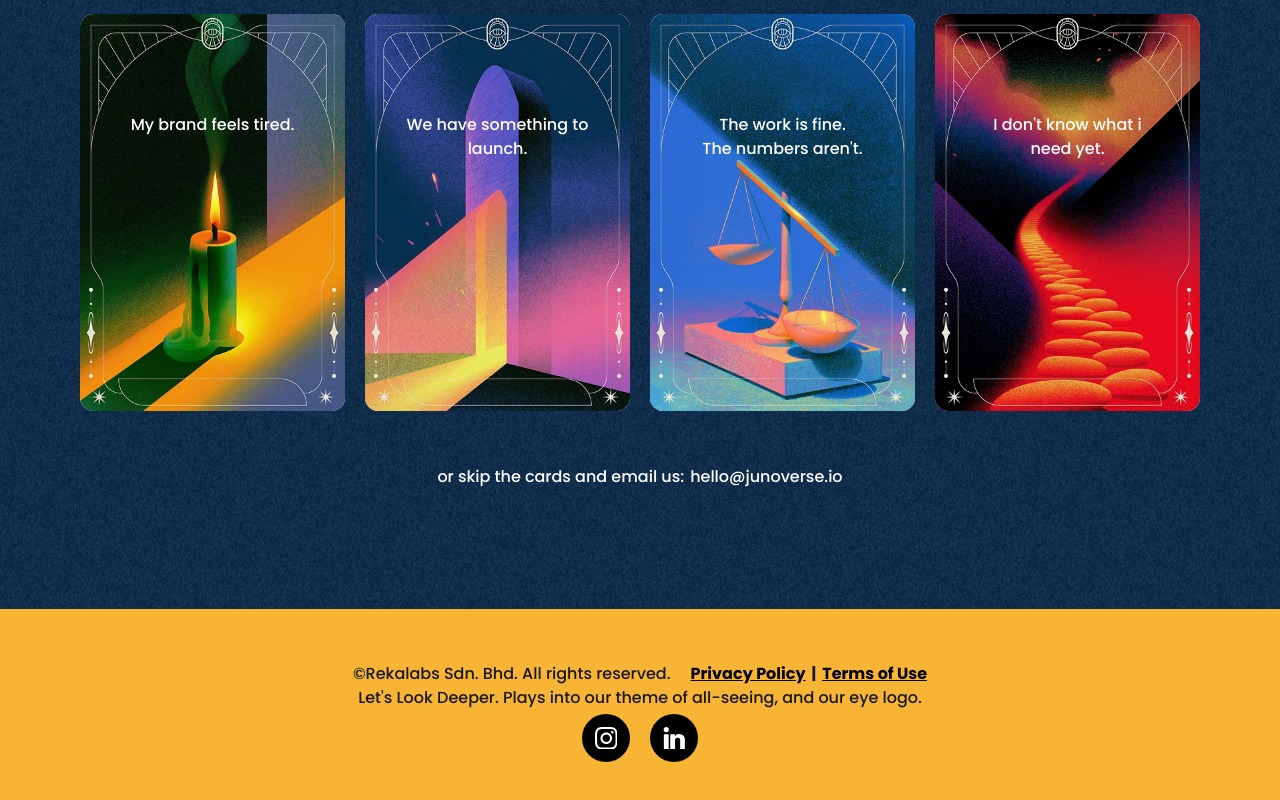
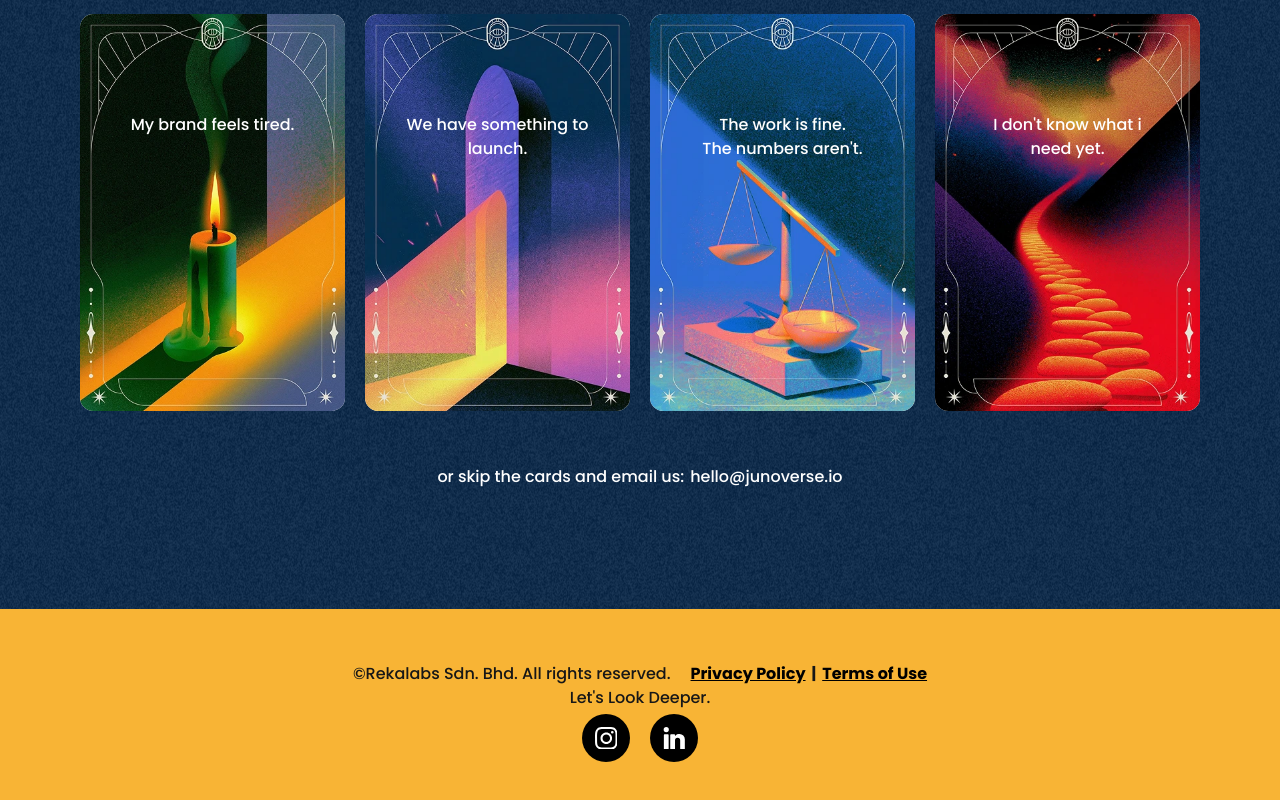
Before and after one commit to JunoVerse-Web/website, a Next.js app: page / in a window 1280 px wide. Shown: the part 2399-3199 px from the top of the page. Built offline with nearby package versions, Linux system fonts and the light colour scheme; no server answers.

Commit message:
Update footer.tsx
Amended footer copy

```diff
--- a/app/components/layout/navigation/footer.tsx
+++ b/app/components/layout/navigation/footer.tsx
@@ -30,7 +30,7 @@ export default function Footer() {
 
 			{/* Social Holder */}
 			<div className="flex gap-5 items-center max-[1390px]:gap-1 max-[1390px]:flex-col max-[1390px]:justify-center max-[1390px]:items-center">
-				<p className="mb-0! max-md:text-center max-sm:text-[12px]!">Let&apos;s Look Deeper. Plays into our theme of all-seeing, and our eye logo.</p>
+				<p className="mb-0! max-md:text-center max-sm:text-[12px]!">Let&apos;s Look Deeper.</p>
 				<div className="flex items-center justify-center gap-5 max-sm:mt-4">
 					<InstagramIcon link={"https://www.instagram.com/juno.magic"} />
 					<LinkedinIcon link={"https://www.linkedin.com/company/themagicmakers"} />
```
